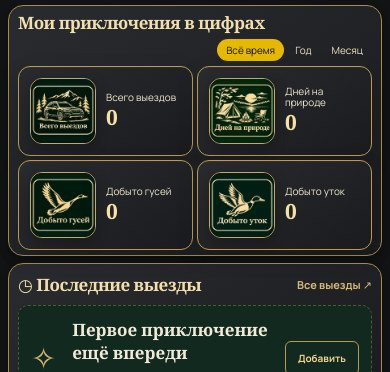
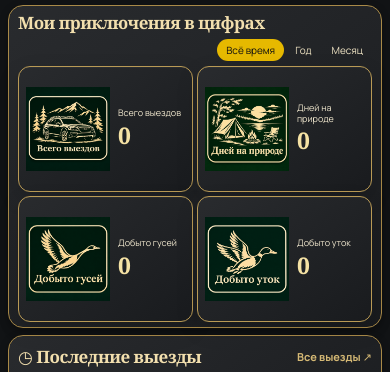
Before and after one commit to ivanovkir3012-blip/atlas-adventures, a React (Vite) app: page / in a window 390 px wide. Shown: the part 750-1122 px from the top of the page. Built offline with nearby package versions, Linux system fonts and the light colour scheme.

Commit message:
Increase original statistic emblem display size and clarity

```diff
--- a/src/style.css
+++ b/src/style.css
@@ -552,3 +552,13 @@ html,body{background:#111315!important}
 .category-0,.category-1{background-position:center 18%;}
 .stat-art{width:88px;height:88px;flex-basis:88px;object-fit:contain;background:#10251c;border-radius:12px;}
 @media(max-width:620px){.category-tile{height:205px}.category-0,.category-1{background-position:center 16%}.stat-art{width:66px;height:66px;flex-basis:66px}}
+
+/* Final stat emblem clarity: show the original large PNG artwork at a readable size. */
+.stat-grid-home .stat-card{min-height:132px;gap:12px;padding:12px 14px;}
+.stat-grid-home .stat-art{display:block;width:104px;height:104px;min-width:104px;flex:0 0 104px;object-fit:contain;object-position:center;background:transparent;border:0;border-radius:0;box-shadow:none;image-rendering:auto;}
+@media(max-width:620px){
+ .stat-grid-home .stat-card{min-height:126px;gap:8px;padding:8px 7px;}
+ .stat-grid-home .stat-art{width:84px;height:84px;min-width:84px;flex-basis:84px;}
+ .stat-grid-home .stat-card small{font-size:9px;line-height:1.25;}
+ .stat-grid-home .stat-card strong{font-size:23px;}
+}
```
